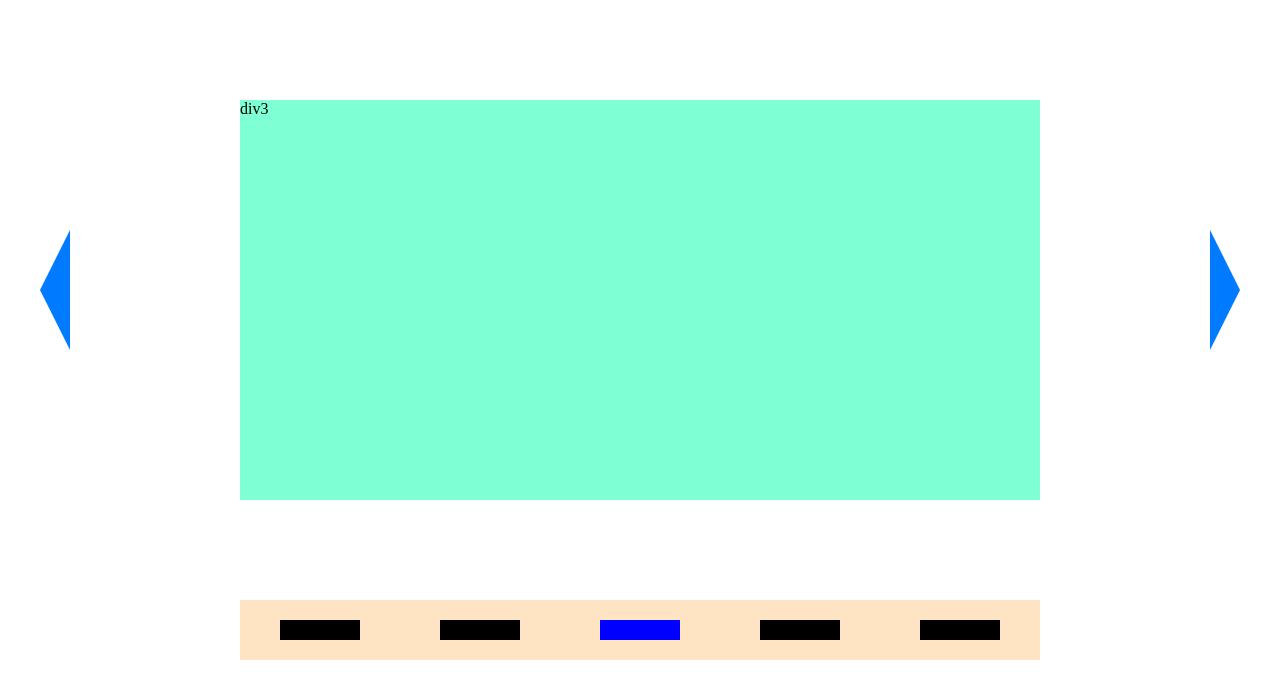
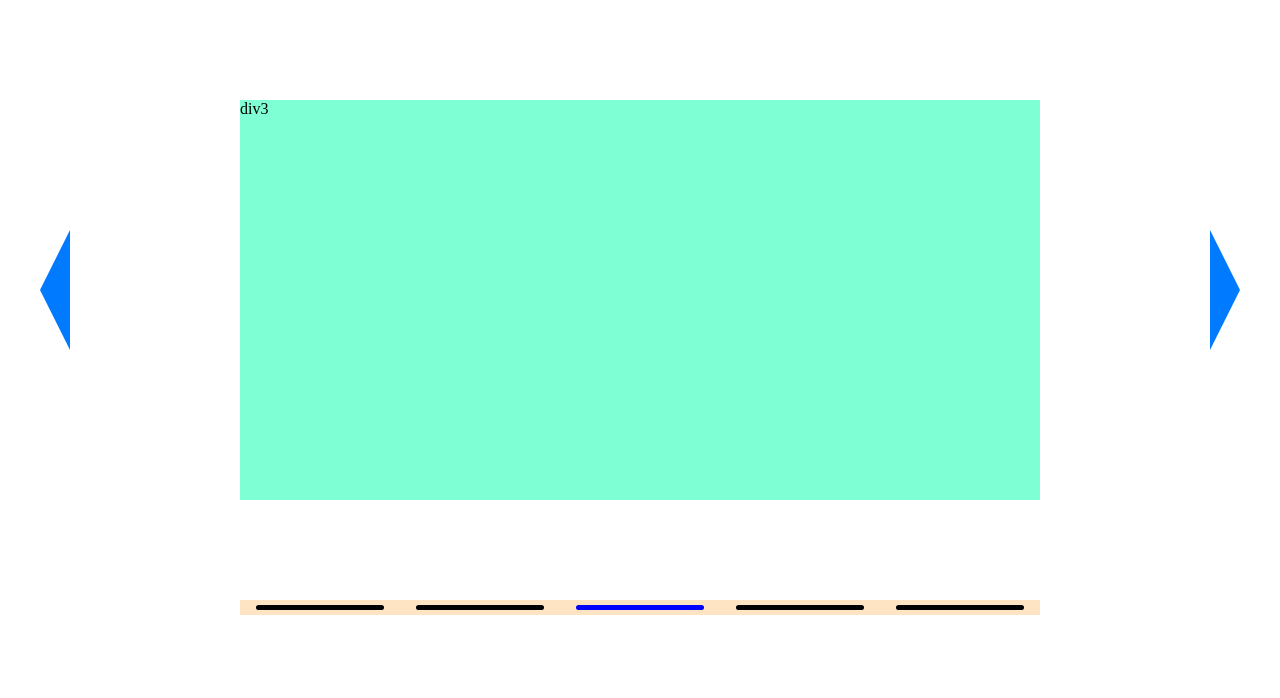
Before and after one commit to Graham91/CentralVisualizer, a plain HTML site: page index.html in a window 1280 px wide. Drawn offline with nearby package versions, Linux system fonts and the light colour scheme.

Commit message:
made navbar smaller

```diff
--- a/index.html
+++ b/index.html
@@ -27,7 +27,7 @@
             position: absolute;
             top: 500px;
             width: 800px;
-            height: 60px;
+            height: 15px;
             background-color: bisque;
             margin: 0 auto;
             margin-top: 100px;
@@ -40,12 +40,13 @@
         }
 
         .navbox {
-            height: 20px;
-            width: 15%;
-            margin-left: 5%;
-            margin-top: 20px;
-            margin-right: 5%;
+            height: 5px;
+            width: 20%;
+            margin-left: 2%;
+            margin-top: 5px;
+            margin-right: 2%;
             background-color: black;
+            border-radius: 25px;
         }
 
         .blue {
```
